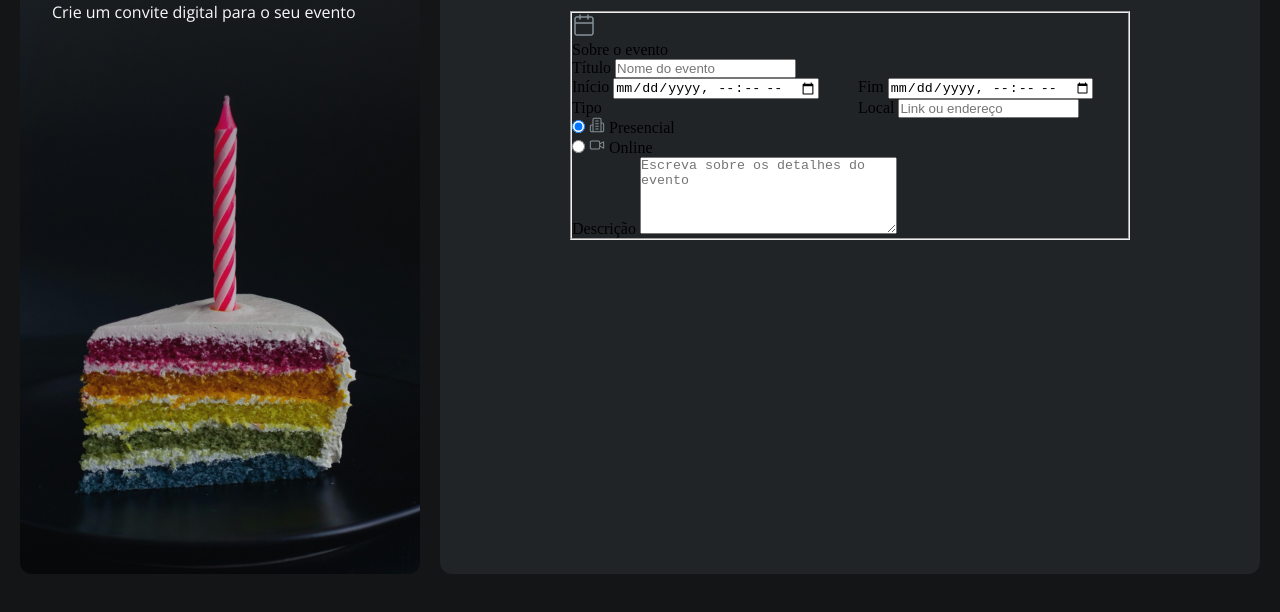
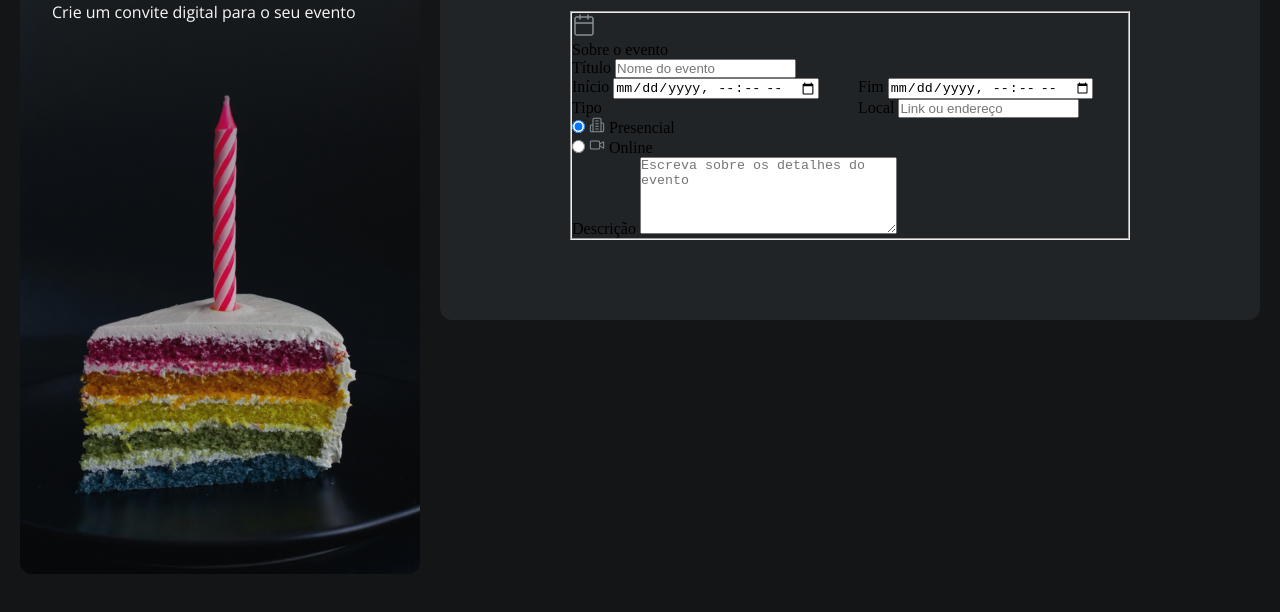
Before and after one commit to rafaelrhp/projeto-convite, a plain HTML site: page index.html in a window 1280 px wide. Shown: the part 174-786 px from the top of the page. Drawn offline with nearby package versions, Linux system fonts and the light colour scheme.

Commit message:
fix: Ajuste no layout

```diff
--- a/styles/layout.css
+++ b/styles/layout.css
@@ -4,7 +4,6 @@
   align-items: flex-start;
   padding: 20px;
   overflow: hidden;
-  height: 100vh;
   gap: 20px;
 }
 
@@ -47,7 +46,6 @@ main {
   .main-container {
     background-color: var(--shape-body);
     width: 820px;
-    height: 728px;
     border-radius: 12px;
     flex-shrink: 0;
     overflow: auto;
```
